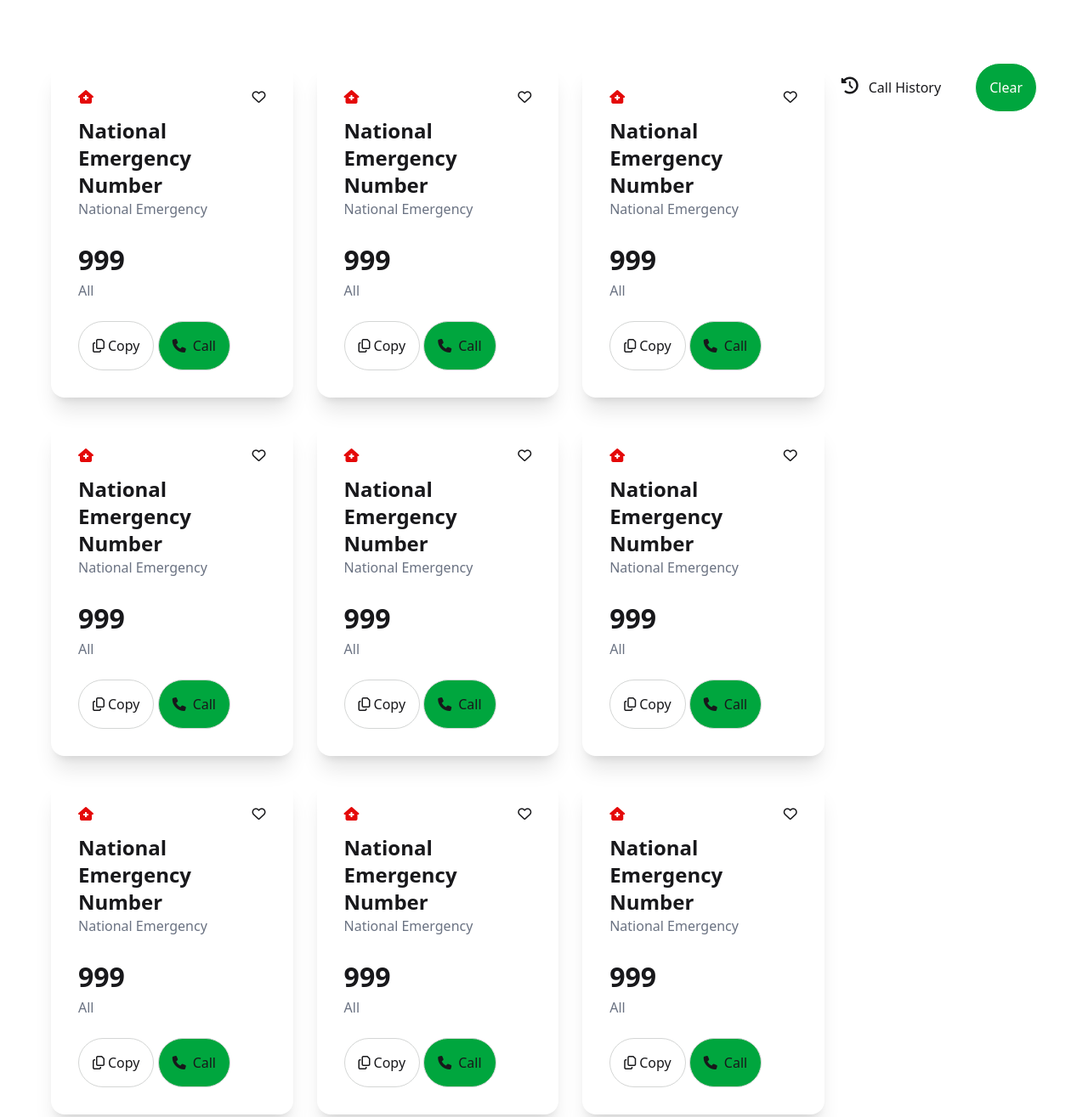
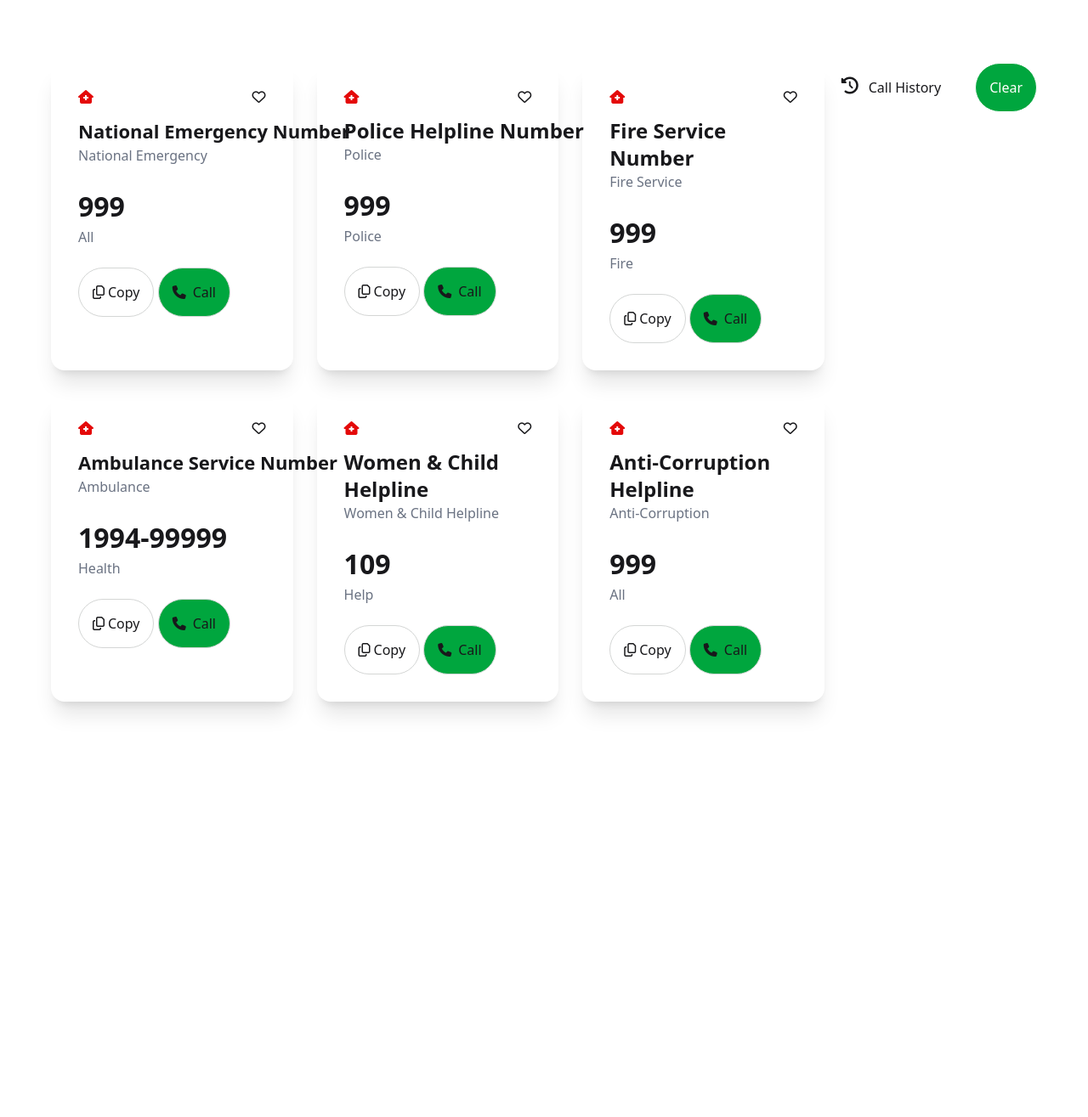
Before and after one commit to ZidanAhamed/Emergency-Website, a plain HTML site: page index.html in a window 1280 px wide. Shown: the part 400-1715 px from the top of the page at 85% size. After the commit the page ends 1286 px from the top, so only its background shows below. Drawn offline with nearby package versions, Linux system fonts and the light colour scheme.

Commit message:
Done with

```diff
--- a/index.html
+++ b/index.html
@@ -24,7 +24,8 @@
 
         <div class="navbar-end gap-3">
             <a class="btn rounded-2xl">0<i class="fa-solid fa-heart" style="color: rgb(228, 9, 9);"></i></a>
-            <a class="btn rounded-2xl">100<i class="fa-regular fa-star"></i> </a>
+            <a id="coin" class="btn rounded-2xl"><span id="remaining-coin">100</span><i class="fa-regular fa-star"></i>
+            </a>
             <a class="btn rounded-2xl bg-[#00A63E] text-white">Copy</a>
         </div>
     </div>
@@ -51,11 +52,11 @@
                     </div>
                     <div>
                         <div class="">
-                            <h2 class="text-2xl font-bold">National Emergency Number</h2>
-                            <p class="text-gray-500">National Emergency</p>
+                            <h2 class="text-[22px] font-bold whitespace-nowrap">National Emergency Number</h2>
+                            <p class="service-name text-gray-500">National Emergency</p>
                         </div>
                         <div class="mt-6">
-                            <p class="text-[32px] font-bold">999</p>
+                            <p class="service-number text-[32px] font-bold">999</p>
                             <p class="text-gray-500">All</p>
                         </div>
                         <div class="mt-6">
@@ -63,7 +64,7 @@
                                     class="fa-regular mr-1 fa-copy"></i>Copy</button>
 
                             <button
-                                class="border border-solid border-[rgba(212,214,213,1)] bg-[#00A63E] p-4 rounded-4xl"><i
+                                class="call-btn border border-solid border-[rgba(212,214,213,1)] bg-[#00A63E] p-4 rounded-4xl"><i
                                     class="fa-solid mr-2 fa-phone"></i>Call</button>
                         </div>
                     </div>
@@ -75,19 +76,19 @@
                     </div>
                     <div>
                         <div class="">
-                            <h2 class="text-2xl font-bold">National Emergency Number</h2>
-                            <p class="text-gray-500">National Emergency</p>
+                            <h2 class="text-2xl font-bold whitespace-nowrap">Police Helpline Number</h2>
+                            <p class="service-name text-gray-500">Police</p>
                         </div>
                         <div class="mt-6">
-                            <p class="text-[32px] font-bold">999</p>
-                            <p class="text-gray-500">All</p>
+                            <p class="service-number text-[32px] font-bold">999</p>
+                            <p class="text-gray-500">Police</p>
                         </div>
                         <div class="mt-6">
                             <button class="border border-solid border-[rgba(212,214,213,1)] p-4 rounded-4xl"><i
                                     class="fa-regular mr-1 fa-copy"></i>Copy</button>
 
                             <button
-                                class="border border-solid border-[rgba(212,214,213,1)] bg-[#00A63E] p-4 rounded-4xl"><i
+                                class="call-btn border border-solid border-[rgba(212,214,213,1)] bg-[#00A63E] p-4 rounded-4xl"><i
                                     class="fa-solid mr-2 fa-phone"></i>Call</button>
                         </div>
                     </div>
@@ -99,19 +100,19 @@
                     </div>
                     <div>
                         <div class="">
-                            <h2 class="text-2xl font-bold">National Emergency Number</h2>
-                            <p class="text-gray-500">National Emergency</p>
+                            <h2 class="text-2xl font-bold">Fire Service Number</h2>
+                            <p class="service-name text-gray-500">Fire Service</p>
                         </div>
                         <div class="mt-6">
-                            <p class="text-[32px] font-bold">999</p>
-                            <p class="text-gray-500">All</p>
+                            <p class="service-number text-[32px] font-bold">999</p>
+                            <p class="text-gray-500">Fire</p>
                         </div>
                         <div class="mt-6">
                             <button class="border border-solid border-[rgba(212,214,213,1)] p-4 rounded-4xl"><i
                                     class="fa-regular mr-1 fa-copy"></i>Copy</button>
 
                             <button
-                                class="border border-solid border-[rgba(212,214,213,1)] bg-[#00A63E] p-4 rounded-4xl"><i
+                                class="call-btn border border-solid border-[rgba(212,214,213,1)] bg-[#00A63E] p-4 rounded-4xl"><i
                                     class="fa-solid mr-2 fa-phone"></i>Call</button>
                         </div>
                     </div>
@@ -123,19 +124,19 @@
                     </div>
                     <div>
                         <div class="">
-                            <h2 class="text-2xl font-bold">National Emergency Number</h2>
-                            <p class="text-gray-500">National Emergency</p>
+                            <h2 class="text-[22px] whitespace-nowrap font-bold">Ambulance Service Number</h2>
+                            <p class="service-name text-gray-500">Ambulance</p>
                         </div>
                         <div class="mt-6">
-                            <p class="text-[32px] font-bold">999</p>
-                            <p class="text-gray-500">All</p>
+                            <p class="service-number text-[32px] font-bold">1994-99999</p>
+                            <p class="text-gray-500">Health</p>
                         </div>
                         <div class="mt-6">
                             <button class="border border-solid border-[rgba(212,214,213,1)] p-4 rounded-4xl"><i
                                     class="fa-regular mr-1 fa-copy"></i>Copy</button>
 
                             <button
-                                class="border border-solid border-[rgba(212,214,213,1)] bg-[#00A63E] p-4 rounded-4xl"><i
+                                class="call-btn border border-solid border-[rgba(212,214,213,1)] bg-[#00A63E] p-4 rounded-4xl"><i
                                     class="fa-solid mr-2 fa-phone"></i>Call</button>
                         </div>
                     </div>
@@ -147,19 +148,19 @@
                     </div>
                     <div>
                         <div class="">
-                            <h2 class="text-2xl font-bold">National Emergency Number</h2>
-                            <p class="text-gray-500">National Emergency</p>
+                            <h2 class="text-2xl font-bold">Women & Child Helpline</h2>
+                            <p class="service-name text-gray-500">Women & Child Helpline</p>
                         </div>
                         <div class="mt-6">
-                            <p class="text-[32px] font-bold">999</p>
-                            <p class="text-gray-500">All</p>
+                            <p class="service-number text-[32px] font-bold">109</p>
+                            <p class="text-gray-500">Help</p>
                         </div>
                         <div class="mt-6">
                             <button class="border border-solid border-[rgba(212,214,213,1)] p-4 rounded-4xl"><i
                                     class="fa-regular mr-1 fa-copy"></i>Copy</button>
 
                             <button
-                                class="border border-solid border-[rgba(212,214,213,1)] bg-[#00A63E] p-4 rounded-4xl"><i
+                                class="call-btn border border-solid border-[rgba(212,214,213,1)] bg-[#00A63E] p-4 rounded-4xl"><i
                                     class="fa-solid mr-2 fa-phone"></i>Call</button>
                         </div>
                     </div>
@@ -171,11 +172,11 @@
                     </div>
                     <div>
                         <div class="">
-                            <h2 class="text-2xl font-bold">National Emergency Number</h2>
-                            <p class="text-gray-500">National Emergency</p>
+                            <h2 class="text-2xl font-bold">Anti-Corruption Helpline</h2>
+                            <p class="service-name text-gray-500">Anti-Corruption</p>
                         </div>
                         <div class="mt-6">
-                            <p class="text-[32px] font-bold">999</p>
+                            <p class="service-number text-[32px] font-bold">999</p>
                             <p class="text-gray-500">All</p>
                         </div>
                         <div class="mt-6">
@@ -183,79 +184,7 @@
                                     class="fa-regular mr-1 fa-copy"></i>Copy</button>
 
                             <button
-                                class="border border-solid border-[rgba(212,214,213,1)] bg-[#00A63E] p-4 rounded-4xl"><i
-                                    class="fa-solid mr-2 fa-phone"></i>Call</button>
-                        </div>
-                    </div>
-                </div>
-                <div class="card p-8 shadow-xl border-1-white rounded-2xl ">
-                    <div class="flex justify-between mb-4">
-                        <i class="fa-solid fa-house-medical" style="color: rgb(228, 9, 9);"></i>
-                        <i class="fa-regular fa-heart"></i>
-                    </div>
-                    <div>
-                        <div class="">
-                            <h2 class="text-2xl font-bold">National Emergency Number</h2>
-                            <p class="text-gray-500">National Emergency</p>
-                        </div>
-                        <div class="mt-6">
-                            <p class="text-[32px] font-bold">999</p>
-                            <p class="text-gray-500">All</p>
-                        </div>
-                        <div class="mt-6">
-                            <button class="border border-solid border-[rgba(212,214,213,1)] p-4 rounded-4xl"><i
-                                    class="fa-regular mr-1 fa-copy"></i>Copy</button>
-
-                            <button
-                                class="border border-solid border-[rgba(212,214,213,1)] bg-[#00A63E] p-4 rounded-4xl"><i
-                                    class="fa-solid mr-2 fa-phone"></i>Call</button>
-                        </div>
-                    </div>
-                </div>
-                <div class="card p-8 shadow-xl border-1-white rounded-2xl ">
-                    <div class="flex justify-between mb-4">
-                        <i class="fa-solid fa-house-medical" style="color: rgb(228, 9, 9);"></i>
-                        <i class="fa-regular fa-heart"></i>
-                    </div>
-                    <div>
-                        <div class="">
-                            <h2 class="text-2xl font-bold">National Emergency Number</h2>
-                            <p class="text-gray-500">National Emergency</p>
-                        </div>
-                        <div class="mt-6">
-                            <p class="text-[32px] font-bold">999</p>
-                            <p class="text-gray-500">All</p>
-                        </div>
-                        <div class="mt-6">
-                            <button class="border border-solid border-[rgba(212,214,213,1)] p-4 rounded-4xl"><i
-                                    class="fa-regular mr-1 fa-copy"></i>Copy</button>
-
-                            <button
-                                class="border border-solid border-[rgba(212,214,213,1)] bg-[#00A63E] p-4 rounded-4xl"><i
-                                    class="fa-solid mr-2 fa-phone"></i>Call</button>
-                        </div>
-                    </div>
-                </div>
-                <div class="card p-8 shadow-xl border-1-white rounded-2xl ">
-                    <div class="flex justify-between mb-4">
-                        <i class="fa-solid fa-house-medical" style="color: rgb(228, 9, 9);"></i>
-                        <i class="fa-regular fa-heart"></i>
-                    </div>
-                    <div>
-                        <div class="">
-                            <h2 class="text-2xl font-bold">National Emergency Number</h2>
-                            <p class="text-gray-500">National Emergency</p>
-                        </div>
-                        <div class="mt-6">
-                            <p class="text-[32px] font-bold">999</p>
-                            <p class="text-gray-500">All</p>
-                        </div>
-                        <div class="mt-6">
-                            <button class="border border-solid border-[rgba(212,214,213,1)] p-4 rounded-4xl"><i
-                                    class="fa-regular mr-1 fa-copy"></i>Copy</button>
-
-                            <button
-                                class="border border-solid border-[rgba(212,214,213,1)] bg-[#00A63E] p-4 rounded-4xl"><i
+                                class="call-btn border border-solid border-[rgba(212,214,213,1)] bg-[#00A63E] p-4 rounded-4xl"><i
                                     class="fa-solid mr-2 fa-phone"></i>Call</button>
                         </div>
                     </div>
@@ -277,6 +206,9 @@
 
     </section>
 
+
+
+    <script src="/script.js"></script>
 </body>
 
 </html>
```
Also changed, not shown: script.js (added, +43 -0 lines).
